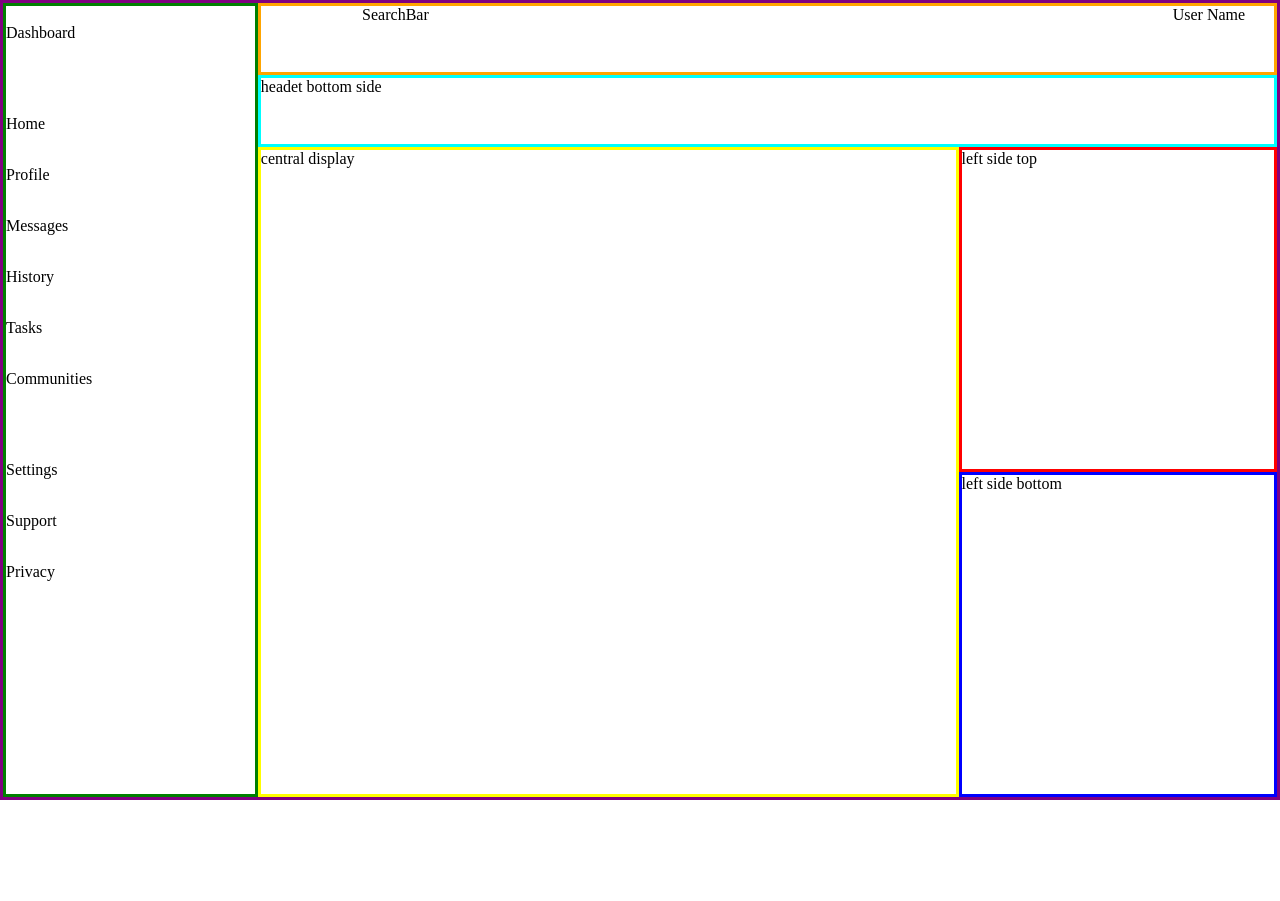
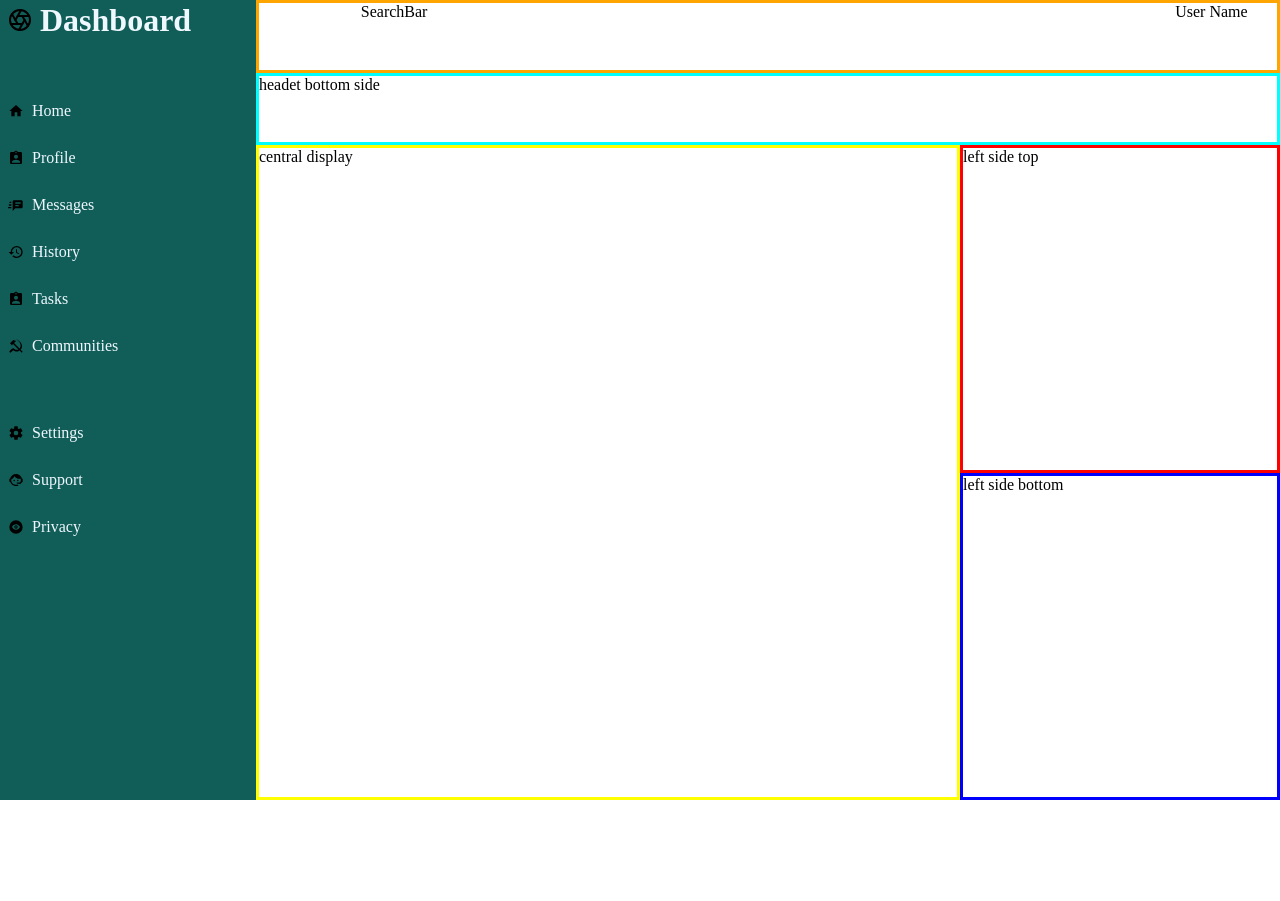
Before and after one commit to Papy-La-Taupe/admin_Dashboard_TOP, a plain HTML site: page index.html in a window 1280 px wide. After the commit the page ends 800 px from the top, so only its background shows below. Drawn offline with Linux system fonts and the light colour scheme.

Commit message:
wrap-up sidebar settings

```diff
--- a/index.html
+++ b/index.html
@@ -18,43 +18,43 @@
         <div id="HeaderBottomSide">headet bottom side</div>
         <div id="Sidebar">
             <div id="MainLogoBox">
-                <img id="MainLogo">
-                <div id="Dashboard">Dashboard</div>
+                <img id="MainLogo" src="./images/aperture.svg">
+                <h1 id="Dashboard">Dashboard</h1>
             </div>
             <div id="MenuBox">
-                <img id="Logo">
+                <img id="Logo" src="./images/home.svg">
                 <div id="Home">Home</div>
             </div>
             <div id="MenuBox">
-                <img id="Logo">
+                <img id="Logo" src="./images/clipboard-account.svg">
                 <div id="Profile">Profile</div>
             </div>
             <div id="MenuBox">
-                <img id="Logo">
+                <img id="Logo" src="./images/message-text-fast.svg">
                 <div id="Messages">Messages</div>
             </div>
             <div id="MenuBox">
-                <img id="Logo">
+                <img id="Logo" src="./images/history.svg">
                 <div id="History">History</div>
             </div>
             <div id="MenuBox">
-                <img id="Logo">
+                <img id="Logo" src="./images/clipboard-account.svg">
                 <div id="Tasks">Tasks</div>
             </div>
-            <div id="MenuBox">
-                <img id="Logo">
-                <div id="Communities" class="Communities">Communities</div>
+            <div id="MenuBox" class="Communities">
+                <img id="Logo" src="./images/hammer-sickle.svg">
+                <div id="Communities" >Communities</div>
             </div>
             <div id="MenuBox">
-                <img id="Logo">
+                <img id="Logo" src="./images/cog.svg">
                 <div id="Settings">Settings</div>
             </div>
             <div id="MenuBox">
-                <img id="Logo">
+                <img id="Logo" src="./images/face-agent.svg">
                 <div id="Support">Support</div>
             </div>
-            <div id="MenuBox">
-                <img id="Logo">
+            <div id="MenuBox" class="Privacy">
+                <img id="Logo" src="./images/eye-circle.svg">
                 <div id="Privacy">Privacy</div>
             </div>
         </div>
--- a/styles.css
+++ b/styles.css
@@ -12,7 +12,6 @@
       "Sidebar HeaderBottomSide HeaderBottomSide"
       "Sidebar CentralDisplay LeftSideTop"
       "Sidebar CentralDisplay LeftSideBottom";
-    border:3px solid purple;
     width:100vw;
     height:100vh;
 }
@@ -32,8 +31,9 @@
 
 #Sidebar{
     grid-area: Sidebar;
-    border:3px solid green;
     display:grid;
+    background-color: #115e59;
+    color:aliceblue;
     grid-template-columns: 1fr;
     grid-template-rows: repeat(autofit, 1fr);
     gap:15px;
@@ -41,13 +41,38 @@
 
 #MainLogoBox{
     margin-bottom:5vh;
+    display: flex;
+    justify-content: start;
+    align-items: center;
 }
 
-#Communities{
+#MainLogo{
+    width: min(5vh, 100%);
+    height: min(5vh,100%);
+    padding: 1vh;
+}
+
+#MenuBox{
+    display: flex;
+    justify-content: start;
+    align-items: center;
+}
+
+#MenuBox:hover{
+    color:black;
+}
+
+#Logo{
+    height:4vh;
+    width:4vh;
+    padding: 1vh;
+}
+
+.Communities{
     margin-bottom: 5vh;
 }
 
-#Privacy{
+.Privacy{
     margin-bottom: 40vh;
 }
 
```
Also changed, not shown: images/aperture.svg (added), images/checkbox-marked-circle-auto-outline.svg (added), images/clipboard-account.svg (added), images/cog.svg (added), images/eye-circle.svg (added), images/face-agent.svg (added), images/hammer-sickle.svg (added), images/history.svg (added), images/home.svg (added), images/message-text-fast.svg (added).
